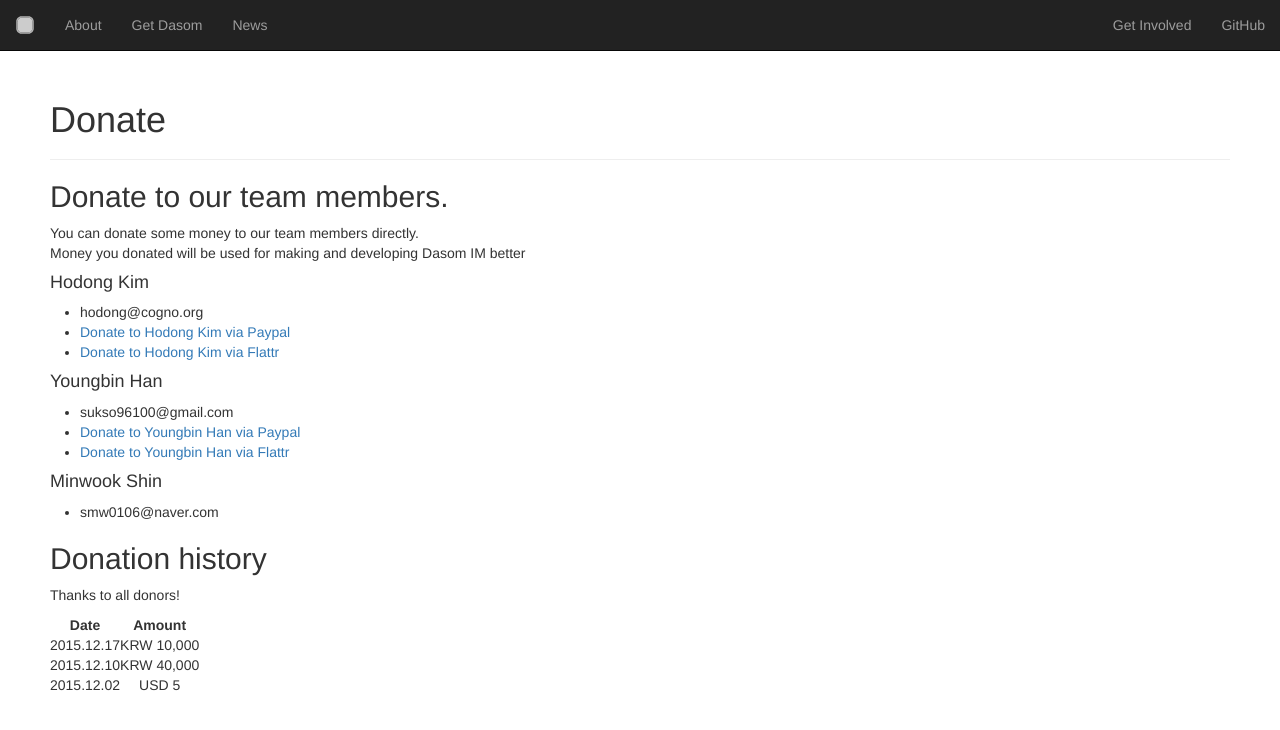
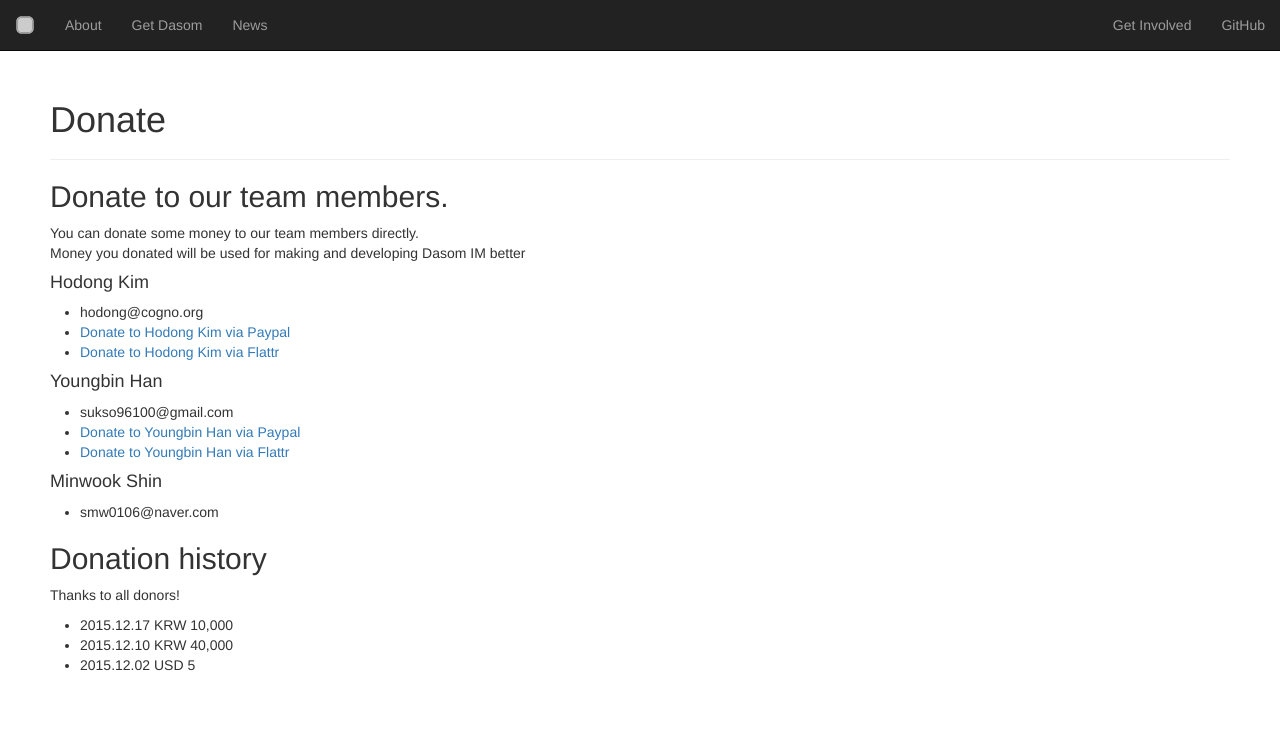
Before and after one commit to dasom-im/dasom-im.github.io, a Jekyll site: the page built from donate.md, in a window 1280 px wide. Shown: the top 730 px of the page. Built offline with Jekyll 4.4.1, drawn with Linux system fonts in a browser that asks for light colours.

Commit message:
Update donate.md

```diff
--- a/donate.md
+++ b/donate.md
@@ -25,8 +25,6 @@
 
 Thanks to all donors!
 
-| Date | Amount
-|:-:|:-:
-| 2015.12.17 | KRW 10,000
-| 2015.12.10 | KRW 40,000
-| 2015.12.02 | USD 5
+- 2015.12.17 KRW 10,000
+- 2015.12.10 KRW 40,000
+- 2015.12.02 USD 5
```
